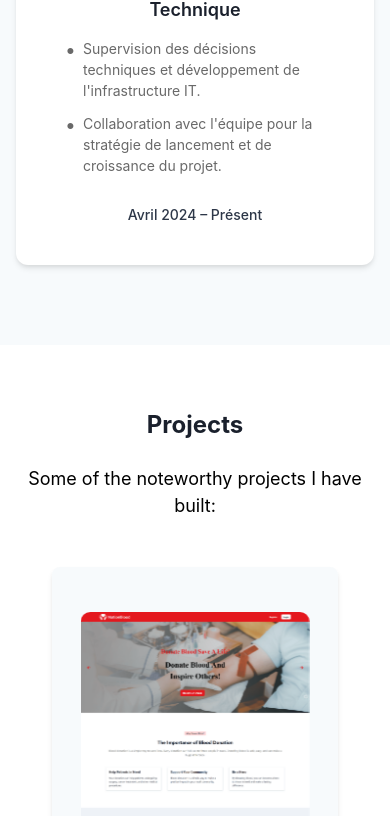
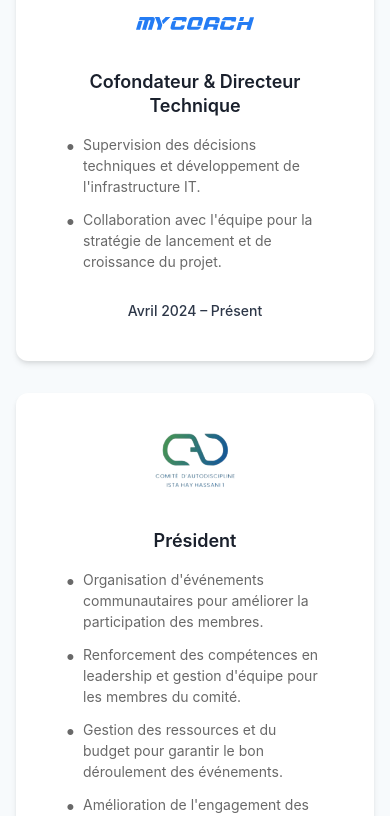
Before and after one commit to AnasOudadsse/portfolio, a React (Create React App) app: page / in a window 390 px wide. Shown: the part 6461-7277 px from the top of the page. Built offline with nearby package versions, Linux system fonts and the light colour scheme.

Commit message:
"Updated Experiences component with new responsive design and added a new experience item to experienceData.json"

```diff
--- a/src/Components/Experiences/Experiences.jsx
+++ b/src/Components/Experiences/Experiences.jsx
@@ -15,18 +15,18 @@ const ExperienceItem = ({ logo, company, role, description, dateRange, width })
     rounded="xl"
     py={10}
     px={'50px'}
-    direction={{ base: "column", lg: "row" }} // Stack vertically on small screens
+    direction={["column","column","column","row"]} // Stack vertically on small screens
     justify="space-between"
     align="start"
     mb={8}
-    w={["full", "80%", "80%", "60%"]}
+    w={["full", "80%", "80%", "80%", "60%"]}
     maxW="900px" // Ensure max width but allow flexibility on smaller screens
   >
     {/* Logo and Role Section */}
     <Box flex="1" w="full">
       <Box
           ml={[0,0,0,5]}
-          textAlign={{ base: "center", lg: "left" }}
+          textAlign={["center","center","center", "left"]}
         order={{ base: 1, lg: 1 }}
       >
         {/* Company Logo */}
@@ -45,8 +45,8 @@ const ExperienceItem = ({ logo, company, role, description, dateRange, width })
           fontWeight={600}
           mt={4} // Spacing between logo and heading
           mb={4}
-          ml={[0,0,0,10]}
-          textAlign={{ base: "center", lg: "left" }}
+          ml={[0,0,0,0]}
+          textAlign={["center","center","center", "left"] }
         >
           {role}
         </Heading>
@@ -54,7 +54,7 @@ const ExperienceItem = ({ logo, company, role, description, dateRange, width })
 
       {/* Description with Bullet Points */}
       <VStack
-        align={{ base: "center", lg: "flex-start" }}
+        align={["center","center","center", "start"] }
         spacing={3}
         order={{ base: 3, lg: 3 }}
         w="full"
--- a/src/Components/Experiences/experienceData.json
+++ b/src/Components/Experiences/experienceData.json
@@ -4,8 +4,10 @@
       "company": "Fondation Mohammed VI des Sciences et de la Santé",
       "role": "Technicien en Systèmes d'Information (SI)",
       "description": [
-        "Maintenance et gestion des systèmes informatiques.",
-        "Développement d'outils logiciels pour automatiser les processus internes."
+        "Maintenance et gestion des systèmes informatiques pour assurer une continuité des services.",
+        "Développement d'outils logiciels pour automatiser les processus internes.",
+        "Support technique quotidien pour résoudre les problèmes informatiques complexes."
+
       ],
       "dateRange": "Juillet 2024 - Présent",
       "width" : "230px"
@@ -36,5 +38,19 @@
       ],
       "dateRange": "Avril 2024 – Présent",
       "width" : "120px"
+    },
+    {
+      "logo": "cad_ista_hayhassani1_logo.png",
+      "company": "Ofppt",
+      "role": "Président",
+      "description": [
+        "Organisation d'événements communautaires pour améliorer la participation des membres.",
+        "Renforcement des compétences en leadership et gestion d'équipe pour les membres du comité.",
+        "Gestion des ressources et du budget pour garantir le bon déroulement des événements.",
+        "Amélioration de l'engagement des membres à travers des initiatives innovantes et participatives."
+
+      ],
+      "dateRange": "Septembre 2022 – Juin 2024",
+      "width" : "80px"
     }
   ]
```
Also changed, not shown: public/cad_ista_hayhassani1_logo.jpeg (added), public/cad_ista_hayhassani1_logo.png (added).
